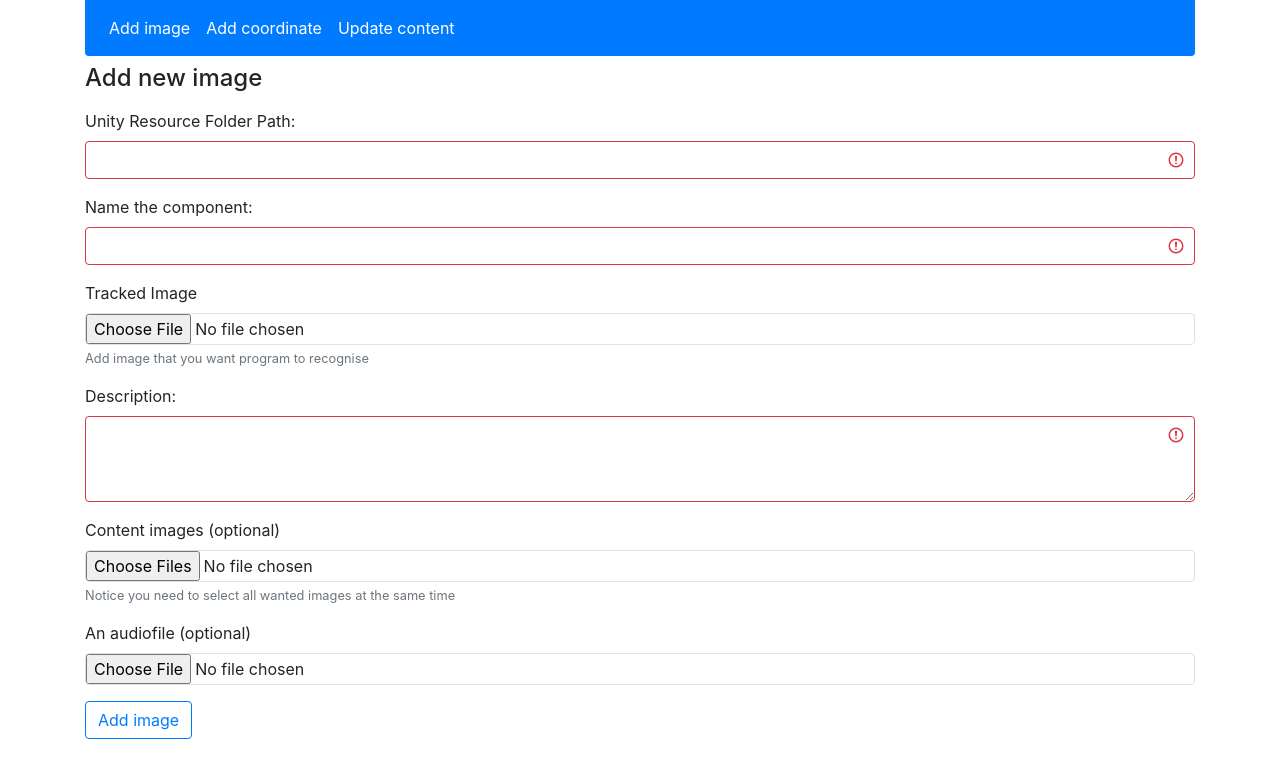
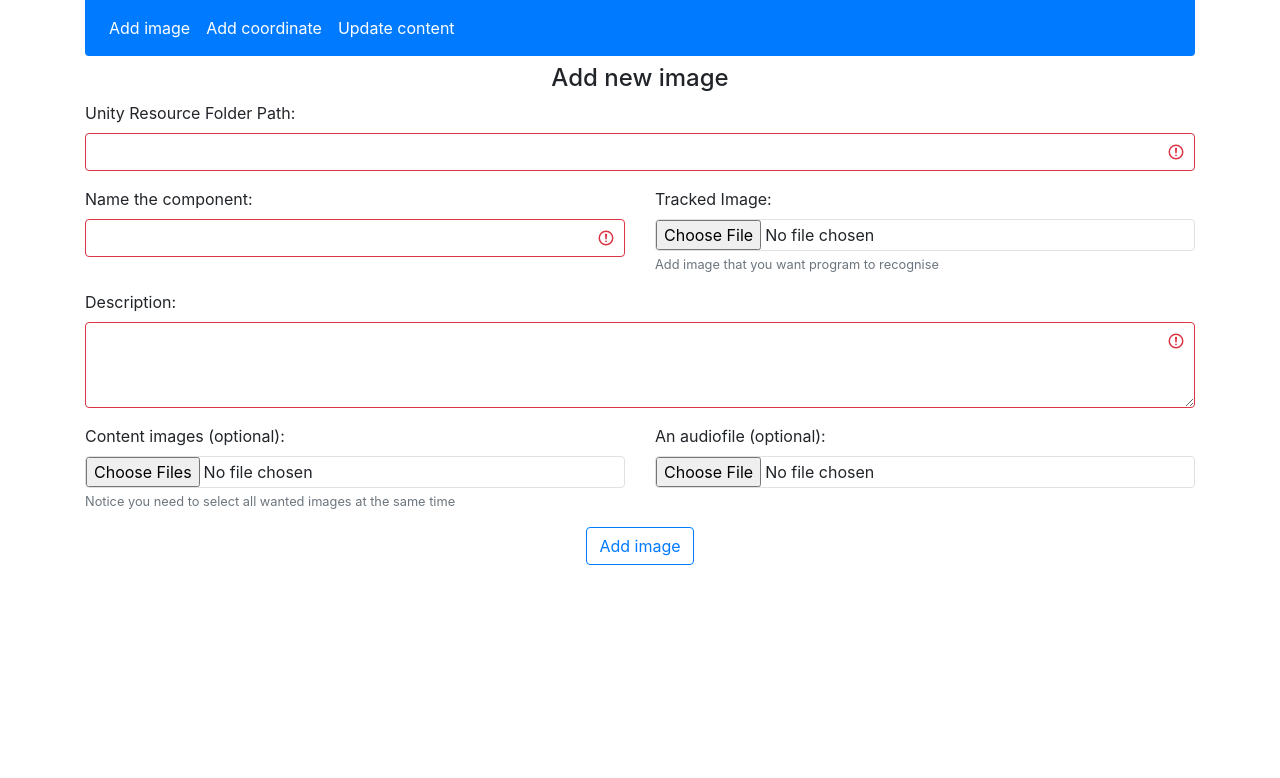
Before and after one commit to jerehuy/ar-platform-forcse-cct, a React (Create React App) app in the folder frontend/: page /image in a window 1280 px wide. Shown: the top 778 px of the page. Built offline with nearby package versions, Linux system fonts and the light colour scheme.

Commit message:
improved img adder, added path to coord, other minor fixes

```diff
--- a/frontend/src/components/add-coordinate.component.js
+++ b/frontend/src/components/add-coordinate.component.js
@@ -2,6 +2,9 @@ import React, { useState } from 'react';
 import axios from 'axios';
 import Amap from './Maps';
 export default function AddCoordinate(props) {
+
+  // Path to resource folder
+  const [destination, setDestination] = useState("");
 
   // Error handling
   const [errors, setErrors] = useState ({
@@ -72,8 +75,12 @@ export default function AddCoordinate(props) {
 
   return (
     <div>
-      <h4 className="py-2 text-center">Add new coordinates</h4>
+      <h4 className="pt-2 text-center">Add new coordinates</h4>
       <form onSubmit={onSubmit} className="was-validated">
+        <div className="form-group">
+          <label htmlFor="path">Unity Resource Folder Path: </label>
+          <input type="text" name="path" required className="form-control" value={destination} onChange={e => setDestination(e.target.value)}/>
+        </div>
         <div className="row">
             <div className="col-xl-6">
             <Amap position={position} onChange={handleMapChange} />
--- a/frontend/src/components/add-image.component.js
+++ b/frontend/src/components/add-image.component.js
@@ -65,43 +65,58 @@ export default function AddImage(props) {
 
   return (
     <div>
-      <h4 className="py-2">Add new image</h4>
+      <h4 className="pt-2 text-center">Add new image</h4>
       <form onSubmit={onSubmit} className="was-validated">
         <div className="form-group">
           <label htmlFor="path">Unity Resource Folder Path: </label>
           <input type="text" name="path" required className="form-control" value={destination} onChange={e => setDestination(e.target.value)}/>
         </div>
+        <div className="row">
+          <div className="col-md">
             <div className="form-group">
               <label htmlFor="name">Name the component: </label>
               <input type="text" name="name" id="name" required className="form-control" value={data.name} onChange={e => setData({...data, name: e.target.value})}/>
             </div>
+          </div>
+          <div className="col-md">
             <div className="form-group">
-          <label htmlFor="tracked">Tracked Image</label>
+              <label htmlFor="tracked">Tracked Image: </label>
               <input type="file" name="tracked" className="form-control-file border rounded" id="tracked" required accept='.jpg, .png' onChange={e => setData({...data, image: e.target.files[0]})} />
               <small id="trackedHelpText" className="form-text text-muted">Add image that you want program to recognise</small>
             </div>
+          </div>
+        </div>
+
         <div className="form-group">
           <label htmlFor="desc">Description: </label>
           <textarea id="desc" rows="3" required className="form-control" value={data.description} onChange={e => setData({...data, description: e.target.value})}/>
         </div>
+        <div className="row">
+          <div className="col-md">
             <div className="form-group">
-          <label htmlFor="images[]">Content images (optional)</label>
+              <label htmlFor="images[]">Content images (optional): </label>
               <input type="file" className="form-control-file border rounded" name="images[]" id="images" multiple accept='.jpg, .png' onChange={e => setContentImages(e.target.files)}/>
               <small id="imagesHelpText" className="form-text text-muted">Notice you need to select all wanted images at the same time</small>
             </div>
+          </div>
+          <div className="col-md">
             <div className="form-group">
-          <label htmlFor="audio">An audiofile (optional)</label>
+              <label htmlFor="audio">An audiofile (optional): </label>
               <input type="file" className="form-control-file border rounded" name="audio" id="audio" accept='.mp3' onChange={e => setData({...data, audio: e.target.files[0]})}/>
             </div>
+          </div>
+        </div>
+
+
         { errors.showError
-          ? <label className="alert alert-dangeer fade show alert-dismissible">{errors.errorMsg}<button type="button" className="close" onClick={() => setErrors({...errors, showError: false})}>&times;</button></label>
+          ? <div className="d-flex justify-content-center"><label className="alert alert-dangeer fade show alert-dismissible">{errors.errorMsg}<button type="button" className="close" onClick={() => setErrors({...errors, showError: false})}>&times;</button></label></div>
           : null
         }
         { errors.showSuccess
-          ? <label className="alert alert-success fade show alert-dismissible">{errors.successMsg}<button type="button" className="close" onClick={() => setErrors({...errors, showSuccess: false})}>&times;</button></label>
+          ? <div className="d-flex justify-content-center"><label className="alert alert-success fade show alert-dismissible">{errors.successMsg}<button type="button" className="close" onClick={() => setErrors({...errors, showSuccess: false})}>&times;</button></label></div>
           : null
         }
-        <div className="form-group">
+        <div className="form-group d-flex justify-content-center">
           <input type="submit" value="Add image" className="btn btn-outline-primary"/>
         </div>
       </form>
```
Lines whose indentation alone changed are shown as unchanged.
